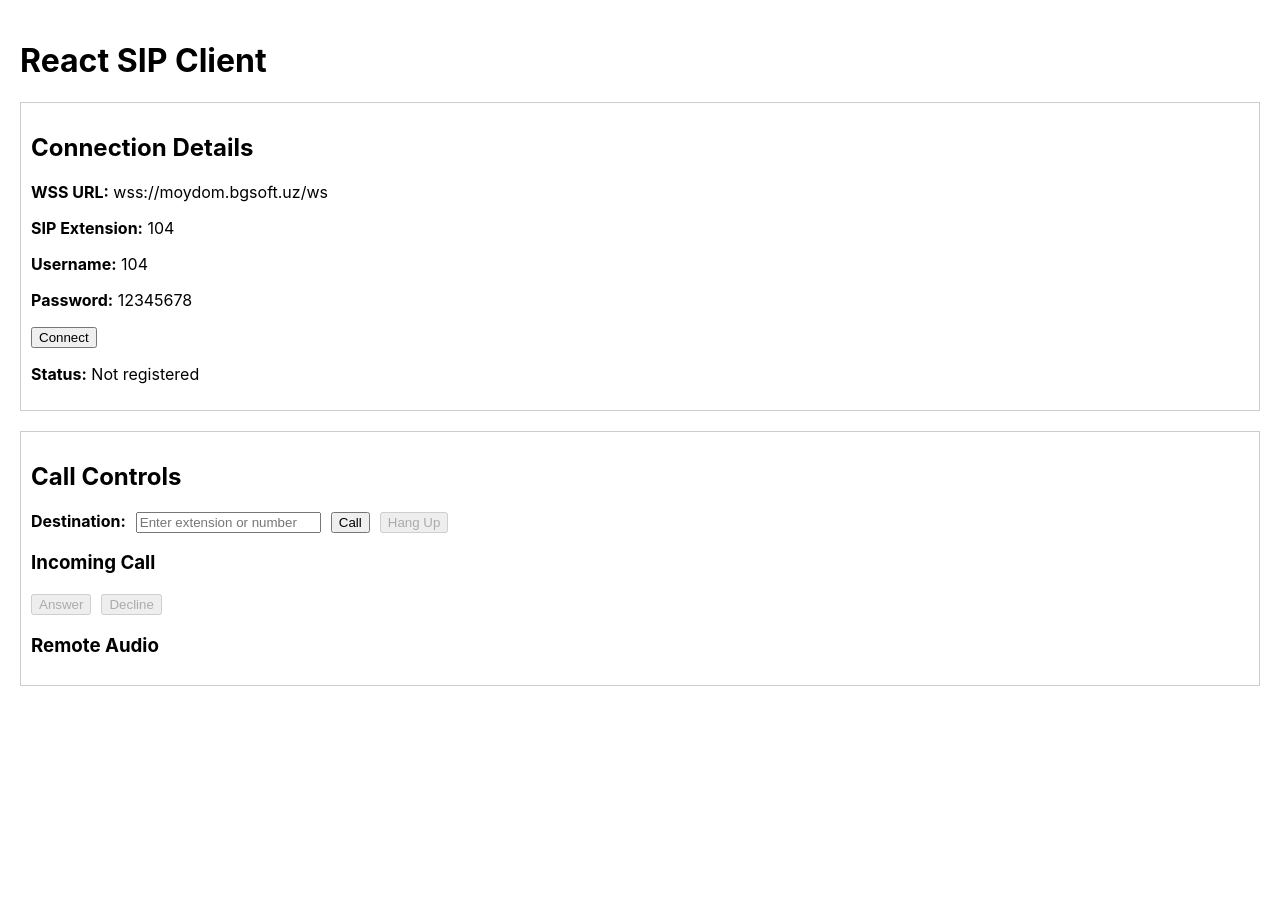
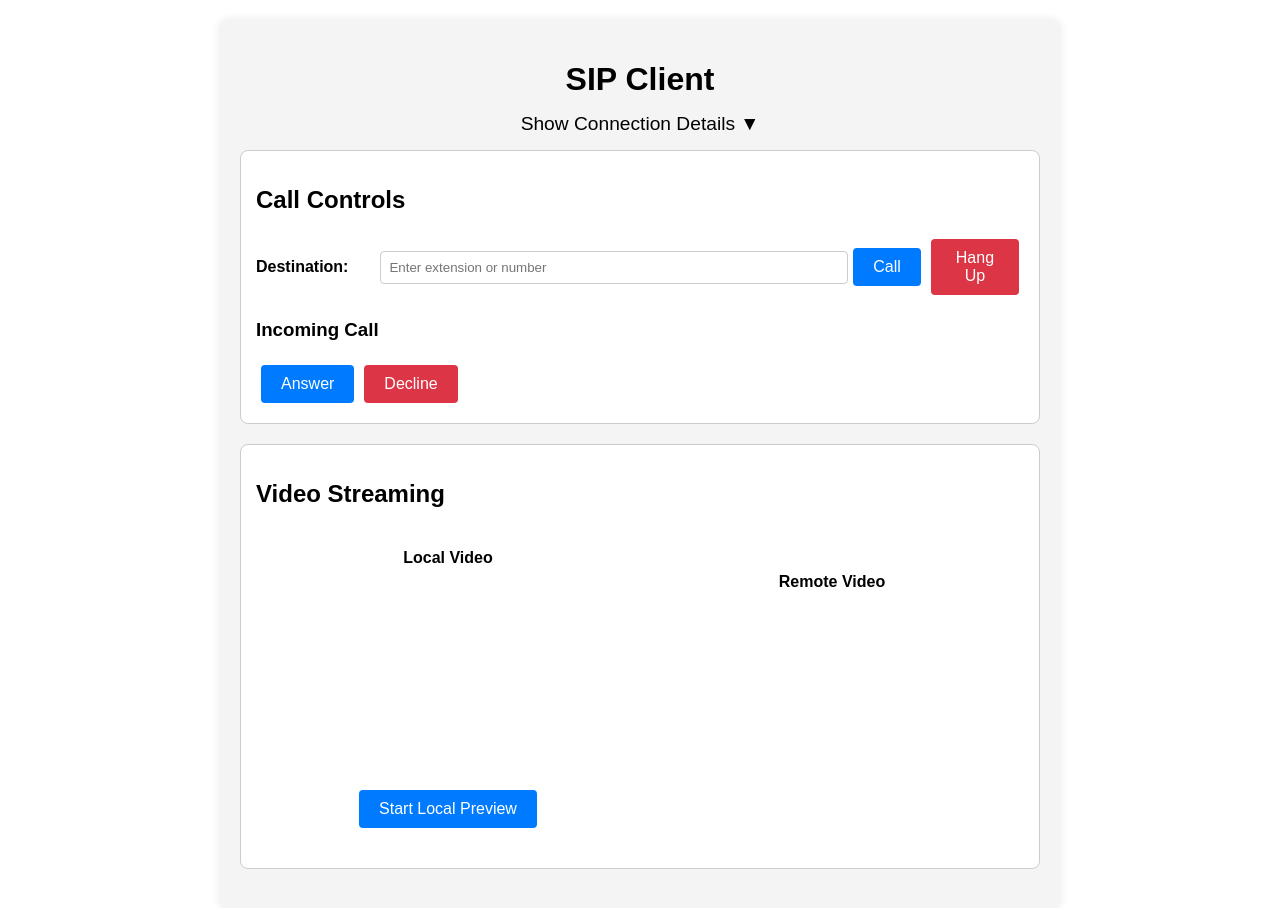
Before and after one commit to nigmatovdev/sip-connection, a React (Create React App) app: page / in a window 1280 px wide. Shown: the top 908 px of the page. Before the commit the page ends 800 px from the top, so only its background shows below. Built offline with nearby package versions, Linux system fonts and the light colour scheme.

Commit message:
style added

```diff
--- /dev/null
+++ b/src/App.css
@@ -0,0 +1,134 @@
+/* App.css */
+
+/* Base styles for mobile-first design */
+.container {
+  font-family: Arial, sans-serif;
+  max-width: 100%;
+  margin: 0 auto;
+  padding: 10px;
+  background: #f4f4f4;
+  border-radius: 8px;
+  box-shadow: 0 0 10px rgba(0,0,0,0.1);
+}
+
+.header {
+  text-align: center;
+  font-size: 1.5rem;
+  margin-bottom: 10px;
+}
+
+.panel {
+  border: 1px solid #ccc;
+  border-radius: 8px;
+  padding: 15px;
+  margin-bottom: 20px;
+  background: #fff;
+}
+
+.toggle-container {
+  text-align: center;
+  margin-bottom: 10px;
+}
+
+.button {
+  padding: 10px 20px;
+  margin: 5px;
+  border: none;
+  border-radius: 4px;
+  background: #007bff;
+  color: #fff;
+  cursor: pointer;
+  font-size: 1rem;
+}
+
+.button-danger {
+  background: #dc3545;
+}
+
+.icon-button {
+  padding: 5px;
+  border: none;
+  background: transparent;
+  cursor: pointer;
+  font-size: 1.2rem;
+}
+
+.input-group {
+  margin-bottom: 10px;
+  display: flex;
+  flex-direction: column;
+}
+
+.input-group label {
+  margin-bottom: 5px;
+}
+
+.input-field {
+  padding: 8px;
+  border-radius: 4px;
+  border: 1px solid #ccc;
+  width: 100%;
+  box-sizing: border-box;
+}
+
+.incoming-call {
+  font-weight: bold;
+  margin-bottom: 10px;
+}
+
+/* Video container: stack vertically on small screens */
+.video-container {
+  display: flex;
+  flex-direction: column;
+  align-items: center;
+}
+
+.video-box {
+  text-align: center;
+  margin-bottom: 20px;
+}
+
+.video {
+  width: 100%;
+  max-width: 100%;
+  border-radius: 8px;
+  margin: 10px 0;
+}
+
+/* Media query for tablets and larger screens */
+@media (min-width: 600px) {
+  .container {
+    max-width: 800px;
+    margin: 20px auto;
+    padding: 20px;
+  }
+
+  .header {
+    font-size: 2rem;
+  }
+
+  .input-group {
+    flex-direction: row;
+    align-items: center;
+  }
+
+  .input-group label {
+    margin-bottom: 0;
+    margin-right: 10px;
+    width: 150px;
+  }
+
+  .input-field {
+    width: calc(100% - 160px);
+  }
+
+  .video-container {
+    flex-direction: row;
+    justify-content: space-around;
+    flex-wrap: nowrap;
+  }
+
+  .video-box {
+    width: 45%;
+  }
+}
--- a/src/App.js
+++ b/src/App.js
@@ -5,53 +5,57 @@ import {
   RegistererState,
   SessionState
 } from 'sip.js';
+import './App.css';
 
 function App() {
-  // Pre-populated SIP connection details
+  // Pre-populated SIP connection details (hidden by default)
   const [wssUrl] = useState('wss://moydom.bgsoft.uz/ws');
   const [sipExtension] = useState('104');
   const [username] = useState('104');
   const [password] = useState('12345678');
   const [registrationStatus, setRegistrationStatus] = useState('Not registered');
 
+  // State to toggle connection details visibility
+  const [showConnectionDetails, setShowConnectionDetails] = useState(false);
+
   // Call-related state
   const [destination, setDestination] = useState('');
   const [incomingCallInfo, setIncomingCallInfo] = useState('');
   const [isCallOngoing, setIsCallOngoing] = useState(false);
+  const [localStream, setLocalStream] = useState(null);
 
-  // Refs for SIP objects
-  // We store both the userAgent and registerer together
+  // Refs for SIP objects and media elements
   const sipRef = useRef({ userAgent: null, registerer: null });
-  // Current call session (for outgoing or incoming call)
   const currentSessionRef = useRef(null);
-  // Ref for the audio element to play remote audio
-  const remoteAudioRef = useRef(null);
+  const remoteVideoRef = useRef(null);
+  const localVideoRef = useRef(null);
 
-  // Connect/Registration handler using the new API
+  // Handler to toggle the connection details panel
+  const toggleConnectionDetails = () => {
+    setShowConnectionDetails(prev => !prev);
+  };
+
+  // Connect/Registration handler using the new SIP.js API
   const handleConnect = () => {
-    // Convert our SIP URI string into a URI object
+    // Convert SIP URI string to a proper URI object.
     const targetUri = UserAgent.makeURI(`sip:${sipExtension}@moydom.bgsoft.uz`);
     if (!targetUri) {
       setRegistrationStatus('Invalid SIP URI');
       return;
     }
-
     const config = {
       uri: targetUri,
       authorizationUsername: username,
       authorizationPassword: password,
-      transportOptions: {
-        wsServers: [wssUrl]
-      },
+      transportOptions: { wsServers: [wssUrl] },
+      // Enable both audio and video
       sessionDescriptionHandlerFactoryOptions: {
-        constraints: { audio: true, video: false }
+        constraints: { audio: true, video: true }
       }
     };
 
-    // Create the UserAgent
     const userAgent = new UserAgent(config);
-
-    // Set delegate to handle incoming calls
+    // Use the delegate to handle incoming calls
     userAgent.delegate = {
       onInvite: (invitation) => {
         currentSessionRef.current = invitation;
@@ -60,10 +64,9 @@ function App() {
       }
     };
 
-    // Start the UserAgent and then register
+    // Start the UA and register
     userAgent.start().then(() => {
       const registerer = new Registerer(userAgent);
-      // Save both for later use
       sipRef.current = { userAgent, registerer };
 
       // Listen for registration state changes
@@ -76,7 +79,6 @@ function App() {
           setRegistrationStatus('Registration Terminated');
         }
       });
-
       registerer.register();
     }).catch((error) => {
       console.error("Failed to start UserAgent:", error);
@@ -90,21 +92,16 @@ function App() {
       alert('Not connected yet!');
       return;
     }
-    // Create target SIP URI using the provided destination
     const targetURI = UserAgent.makeURI(`sip:${destination}@moydom.bgsoft.uz`);
     if (!targetURI) {
       alert('Invalid target URI!');
       return;
     }
-    // Use userAgent.invite to create an outgoing call (Inviter)
+    // Initiate an outgoing call with video
     const inviter = sipRef.current.userAgent.invite(targetURI.toString(), {
-      sessionDescriptionHandlerOptions: {
-        constraints: { audio: true, video: false }
-      }
+      sessionDescriptionHandlerOptions: { constraints: { audio: true, video: true } }
     });
     currentSessionRef.current = inviter;
-
-    // Listen for call state changes (e.g., established, terminated)
     inviter.stateChange.addListener((state) => {
       if (state === SessionState.Established) {
         setIsCallOngoing(true);
@@ -120,9 +117,7 @@ function App() {
     if (!currentSessionRef.current) return;
     const invitation = currentSessionRef.current;
     invitation.accept({
-      sessionDescriptionHandlerOptions: {
-        constraints: { audio: true, video: false }
-      }
+      sessionDescriptionHandlerOptions: { constraints: { audio: true, video: true } }
     });
     invitation.stateChange.addListener((state) => {
       if (state === SessionState.Established) {
@@ -155,17 +150,16 @@ function App() {
     endCall();
   };
 
-  // Attach incoming audio stream to the audio element
+  // Setup remote media by grabbing all receivers and attaching to remote video element
   const setupRemoteMedia = (session) => {
-    const sdh = session.sessionDescriptionHandler;
-    if (!sdh) return;
-    sdh.on('addTrack', (event) => {
+    const pc = session.sessionDescriptionHandler.peerConnection;
     const remoteStream = new MediaStream();
-      remoteStream.addTrack(event.track);
-      if (remoteAudioRef.current) {
-        remoteAudioRef.current.srcObject = remoteStream;
+    pc.getReceivers().forEach(receiver => {
+      if (receiver.track) remoteStream.addTrack(receiver.track);
+    });
+    if (remoteVideoRef.current) {
+      remoteVideoRef.current.srcObject = remoteStream;
     }
-    });
   };
 
   // End call and cleanup
@@ -176,59 +170,84 @@ function App() {
   };
 
   const resetSession = () => {
-    if (remoteAudioRef.current) {
-      remoteAudioRef.current.srcObject = null;
+    if (remoteVideoRef.current) {
+      remoteVideoRef.current.srcObject = null;
     }
     currentSessionRef.current = null;
   };
 
+  // Start local video preview by obtaining camera and mic stream
+  const startLocalVideo = async () => {
+    try {
+      const stream = await navigator.mediaDevices.getUserMedia({ video: true, audio: true });
+      setLocalStream(stream);
+      if (localVideoRef.current) {
+        localVideoRef.current.srcObject = stream;
+        localVideoRef.current.muted = true; // Prevent feedback
+      }
+    } catch (error) {
+      console.error("Failed to get local video:", error);
+    }
+  };
+
   return (
-    <div style={{ padding: '20px' }}>
-      <h1>React SIP Client</h1>
+    <div className="container">
+      <h1 className="header">SIP Client</h1>
+      {/* Toggle Icon for Connection Details */}
+      <div className="toggle-container">
+        <button onClick={toggleConnectionDetails} className="icon-button">
+          {showConnectionDetails ? 'Hide Connection Details ▲' : 'Show Connection Details ▼'}
+        </button>
+      </div>
 
-      {/* Connection Panel – SIP details are preinserted */}
-      <div style={{ border: '1px solid #ccc', padding: '10px', marginBottom: '20px' }}>
+      {/* Connection Panel (hidden by default) */}
+      {showConnectionDetails && (
+        <div className="panel">
           <h2>Connection Details</h2>
           <p><strong>WSS URL:</strong> {wssUrl}</p>
           <p><strong>SIP Extension:</strong> {sipExtension}</p>
           <p><strong>Username:</strong> {username}</p>
           <p><strong>Password:</strong> {password}</p>
-        <button onClick={handleConnect}>Connect</button>
+          <button onClick={handleConnect} className="button">Connect</button>
           <p><strong>Status:</strong> {registrationStatus}</p>
         </div>
+      )}
 
       {/* Call Controls Panel */}
-      <div style={{ border: '1px solid #ccc', padding: '10px' }}>
+      <div className="panel">
         <h2>Call Controls</h2>
-        <div>
+        <div className="input-group">
           <label><strong>Destination:</strong></label>
           <input
             type="text"
             value={destination}
             onChange={(e) => setDestination(e.target.value)}
             placeholder="Enter extension or number"
-            style={{ marginLeft: '10px' }}
+            className="input-field"
           />
-          <button onClick={handleCall} style={{ marginLeft: '10px' }}>
-            Call
-          </button>
-          <button onClick={handleHangUp} style={{ marginLeft: '10px' }} disabled={!isCallOngoing}>
-            Hang Up
-          </button>
+          <button onClick={handleCall} className="button">Call</button>
+          <button onClick={handleHangUp} className="button button-danger" disabled={!isCallOngoing}>Hang Up</button>
+        </div>
+        <h3>Incoming Call</h3>
+        <p className="incoming-call">{incomingCallInfo}</p>
+        <button onClick={handleAnswer} className="button" disabled={!incomingCallInfo}>Answer</button>
+        <button onClick={handleDecline} className="button button-danger" disabled={!incomingCallInfo}>Decline</button>
       </div>
 
-        <h3>Incoming Call</h3>
-        <p style={{ fontWeight: 'bold' }}>{incomingCallInfo}</p>
-        <button onClick={handleAnswer} disabled={!incomingCallInfo}>
-          Answer
-        </button>
-        <button onClick={handleDecline} disabled={!incomingCallInfo} style={{ marginLeft: '10px' }}>
-          Decline
-        </button>
-
-        {/* Audio element for remote audio */}
-        <h3>Remote Audio</h3>
-        <audio ref={remoteAudioRef} autoPlay />
+      {/* Video Streaming Panel */}
+      <div className="panel">
+        <h2>Video Streaming</h2>
+        <div className="video-container">
+          <div className="video-box">
+            <h4>Local Video</h4>
+            <video ref={localVideoRef} className="video" autoPlay playsInline />
+            <button onClick={startLocalVideo} className="button">Start Local Preview</button>
+          </div>
+          <div className="video-box">
+            <h4>Remote Video</h4>
+            <video ref={remoteVideoRef} className="video" autoPlay playsInline />
+          </div>
+        </div>
       </div>
     </div>
   );
```
Lines whose indentation alone changed are shown as unchanged.
